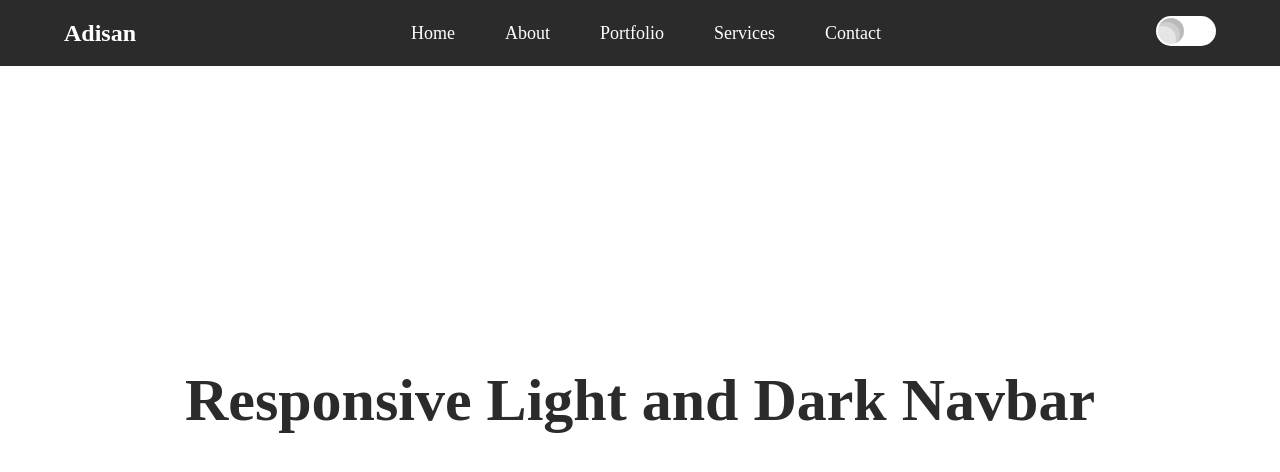
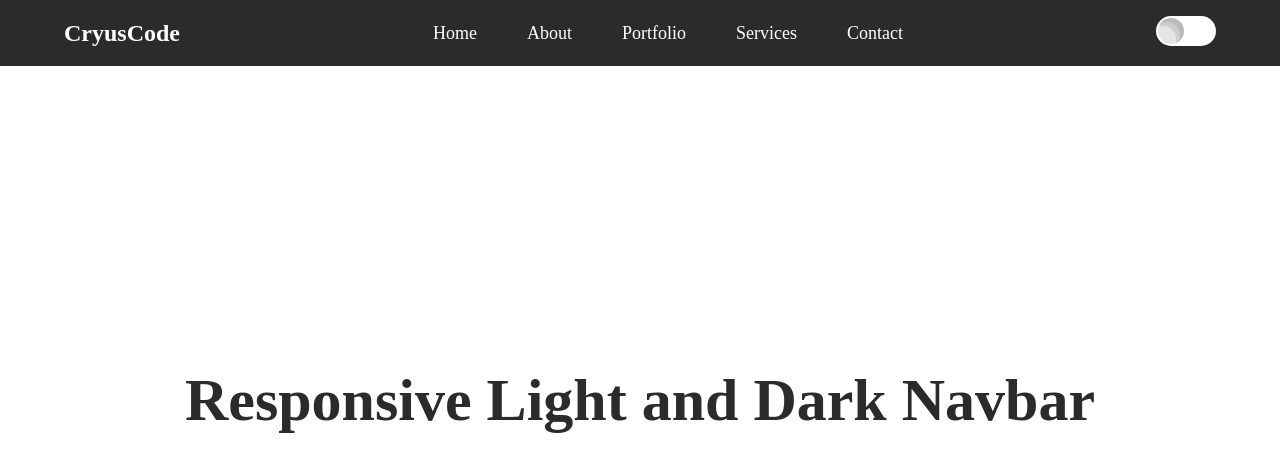
Before and after one commit to AdisanTharu07/Reponsive-Light-and-Dark-Navbar, a plain HTML site: page index.html in a window 1280 px wide. Drawn offline with nearby package versions, Linux system fonts and the light colour scheme.

Commit message:
Update index.html

```diff
--- a/index.html
+++ b/index.html
@@ -11,7 +11,7 @@
     <header>
         <div class="logo">
             <i class='bx bx-menu-alt-left' onclick="menuBtn()"></i>
-            <a href="#">Adisan</a>
+            <a href="#">CryusCode</a>
         </div>
 
         <nav>
```
